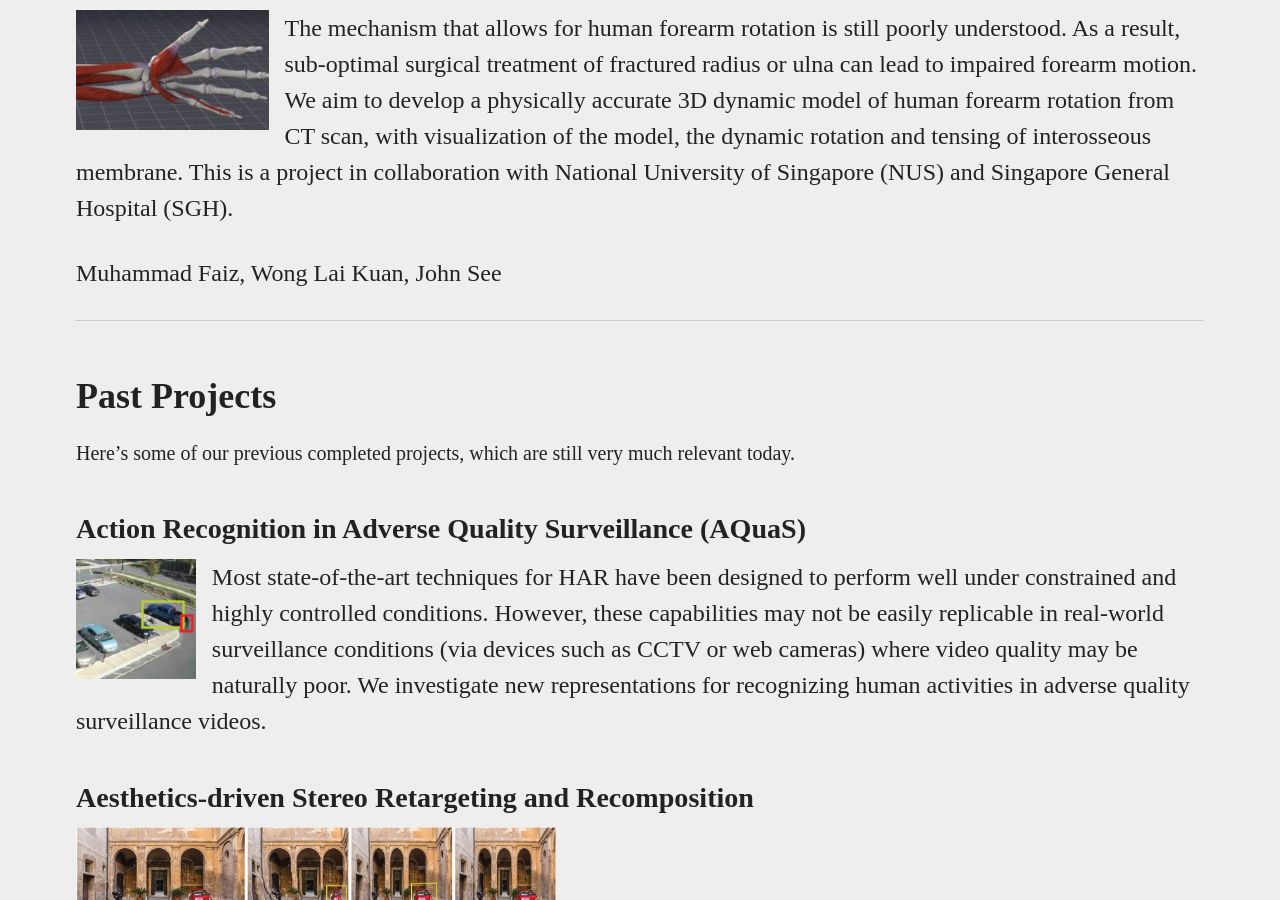
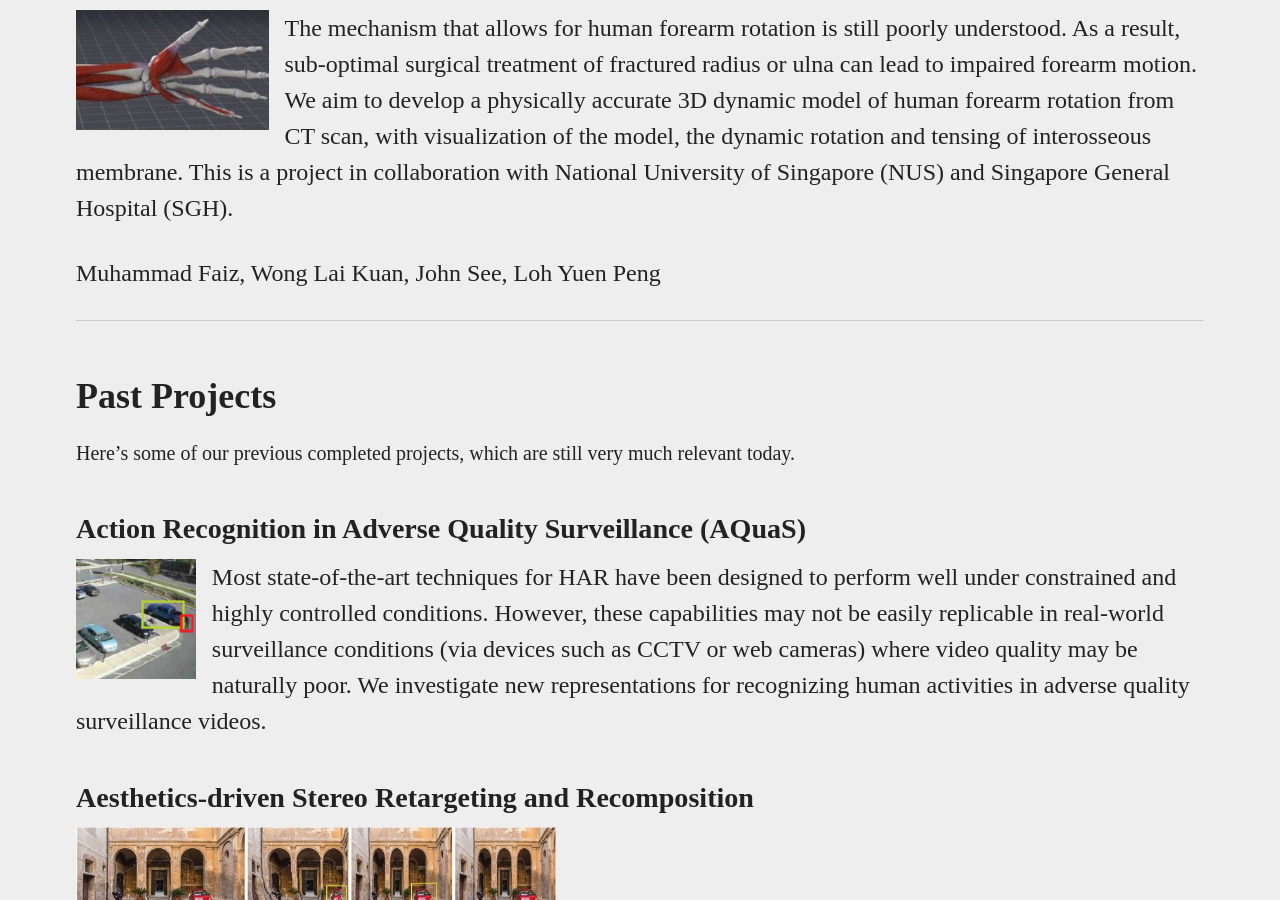
Before and after one commit to viprlab/viprlab.github.io, a Jekyll site: the page built from research.md, in a window 1280 px wide and 900 px high, scrolled down 1741 px. Built offline with Jekyll 4.4.1, drawn with Linux system fonts in a browser that asks for light colours.

Commit message:
Update research.md

```diff
--- a/research.md
+++ b/research.md
@@ -38,7 +38,7 @@ Huai-Qian Khor, John See
 {% include imagethumbnailblock.html align="left" url="/images/3dforearm.png" height="120px" padding="right" %}
 The mechanism that allows for human forearm rotation is still poorly understood. As a result, sub-optimal surgical treatment of fractured radius or ulna can lead to impaired forearm motion. We aim to develop a physically accurate 3D dynamic model of human forearm rotation from CT scan, with visualization of the model, the dynamic rotation and tensing of interosseous membrane. This is a project in collaboration with National University of Singapore (NUS) and Singapore General Hospital (SGH).
 {: #proj-description}
-Muhammad Faiz, Wong Lai Kuan, John See
+Muhammad Faiz, Wong Lai Kuan, John See, Loh Yuen Peng
 {: #proj-members}
 {% include clearfloat.html prevfloat="left" %}
 
```
